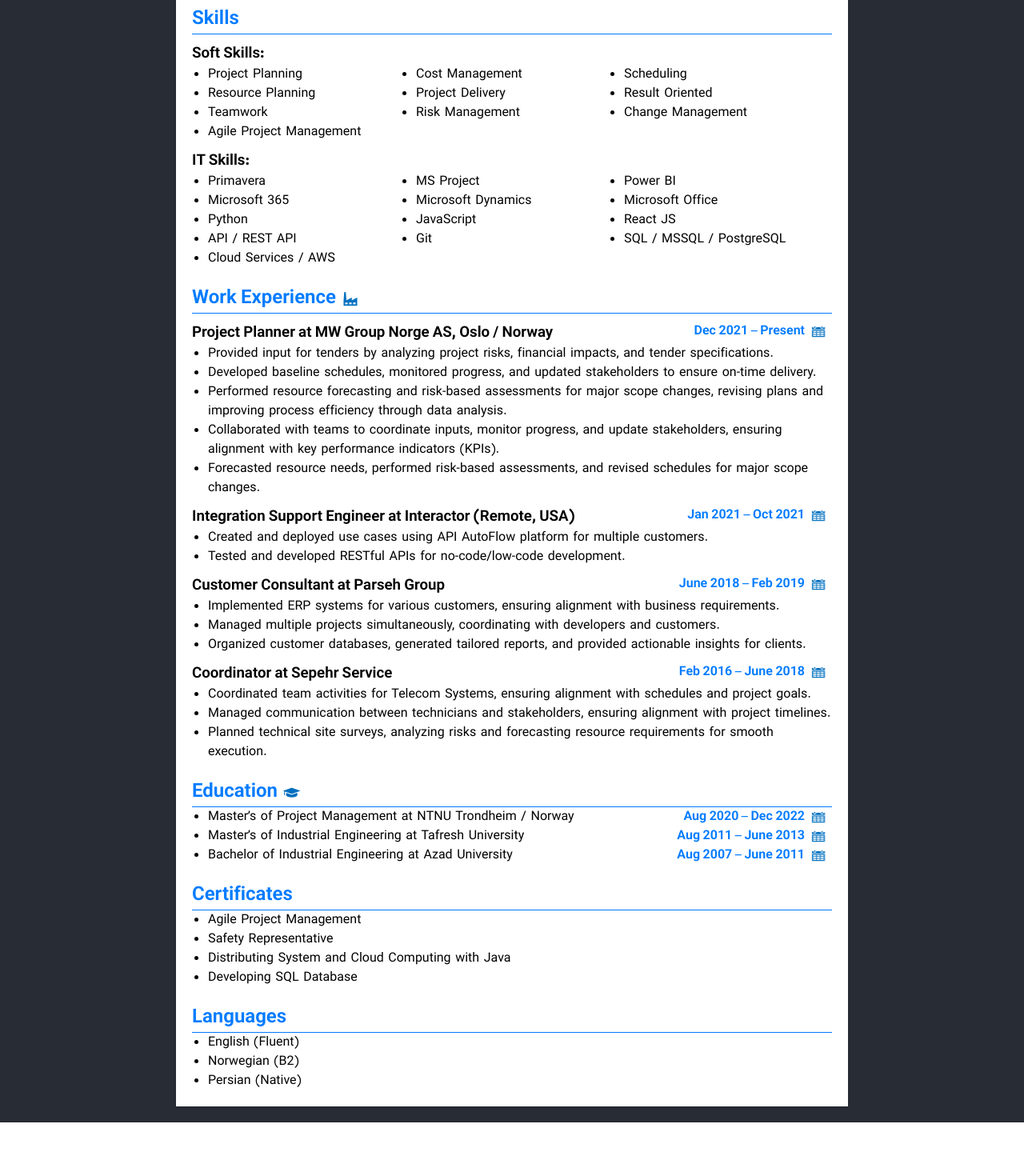
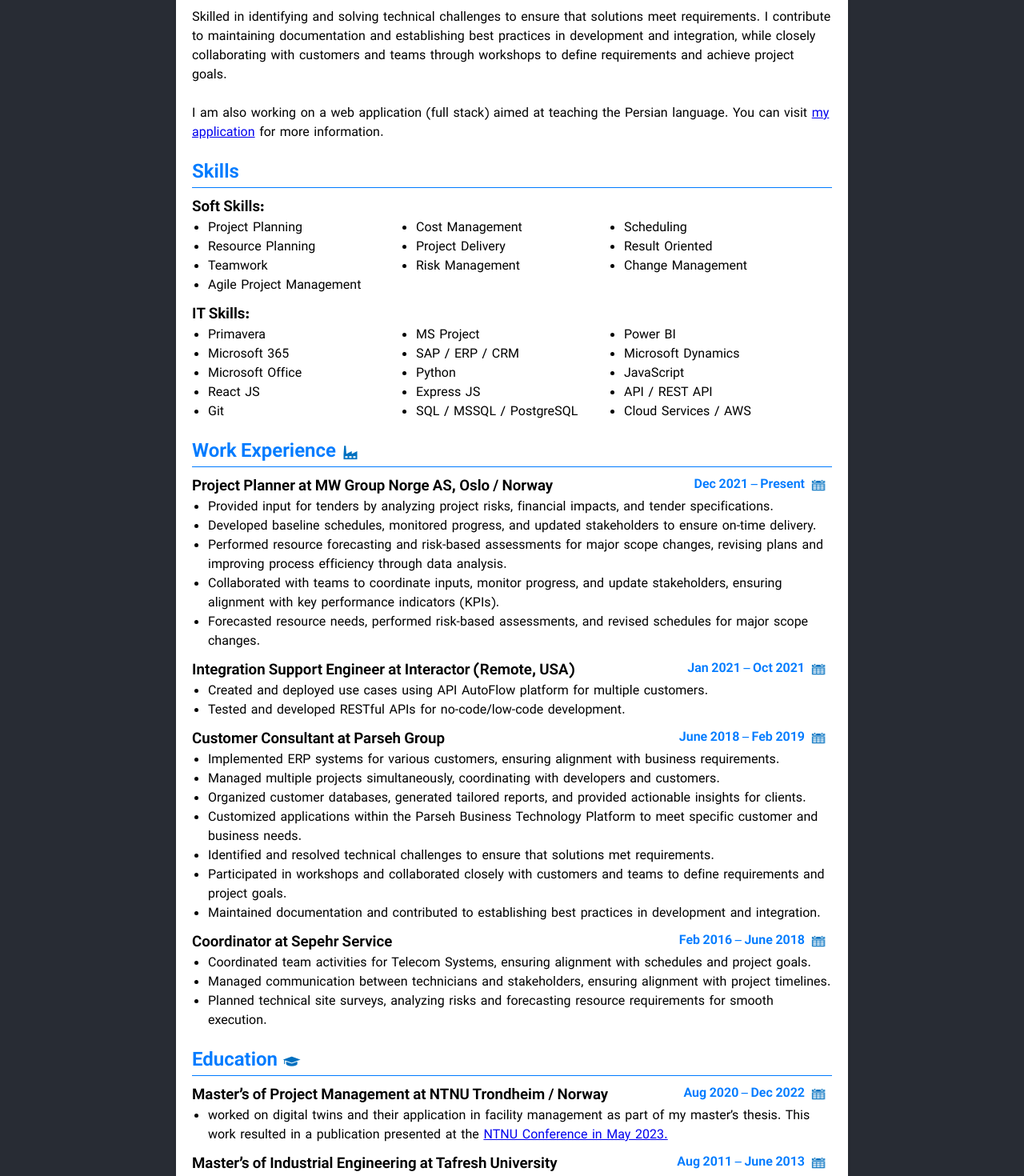
Before and after one commit to navidelyasi/QuizApp, a React (Vite) app: page /cv in a window 1280 px wide. Shown: the part 440-1910 px from the top of the page at 80% size. Before the commit the page ends 1843 px from the top, so only its background shows below. Built offline with nearby package versions, Linux system fonts and the light colour scheme; no server answers.

Commit message:
some bugs solved + cv updated

```diff
--- a/src/pages/Profile.jsx
+++ b/src/pages/Profile.jsx
@@ -34,6 +34,21 @@
         decision-making and fostering cross-functional collaboration to meet
         project objectives.
       </p>
+      <br />
+      <p>
+        Skilled in identifying and solving technical challenges to ensure that
+        solutions meet requirements. I contribute to maintaining documentation
+        and establishing best practices in development and integration, while
+        closely collaborating with customers and teams through workshops to
+        define requirements and achieve project goals.
+      </p>
+      <br />
+      <p>
+        I am also working on a web application (full stack) aimed at teaching
+        the Persian language. You can visit{" "}
+        <a href="https://navidelyasi.com/login">my application</a> for more
+        information.
+      </p>
       <h2 className="cv-title">Skills</h2>
       <h3>Soft Skills:</h3>
       <ul className="skills">
@@ -54,11 +69,13 @@
         <li>MS Project</li>
         <li>Power BI</li>
         <li>Microsoft 365</li>
+        <li>SAP / ERP / CRM</li>
         <li>Microsoft Dynamics</li>
         <li>Microsoft Office</li>
         <li>Python</li>
         <li>JavaScript</li>
         <li>React JS</li>
+        <li>Express JS</li>
         <li>API / REST API</li>
         <li>Git</li>
         <li>SQL / MSSQL / PostgreSQL</li>
@@ -151,6 +168,22 @@
           Organized customer databases, generated tailored reports, and provided
           actionable insights for clients.
         </li>
+        <li>
+          Customized applications within the Parseh Business Technology Platform
+          to meet specific customer and business needs.
+        </li>
+        <li>
+          Identified and resolved technical challenges to ensure that solutions
+          met requirements.
+        </li>
+        <li>
+          Participated in workshops and collaborated closely with customers and
+          teams to define requirements and project goals.
+        </li>
+        <li>
+          Maintained documentation and contributed to establishing best
+          practices in development and integration.
+        </li>
       </ul>
       <h3>
         Coordinator at Sepehr Service
@@ -185,8 +218,7 @@
           alt="work-exp"
         />
       </h2>
-      <ul>
-        <li>
+      <h3>
         Master’s of Project Management at NTNU Trondheim / Norway
         <span className="dates">
           Aug 2020 – Dec 2022
@@ -196,8 +228,20 @@
             alt="work-exp"
           />
         </span>
+      </h3>
+
+      <ul>
+        <li>
+          worked on digital twins and their application in facility management
+          as part of my master’s thesis. This work resulted in a publication
+          presented at the{" "}
+          <a href="https://doi.org/10.1088/1755-1315/1176/1/012001">
+            NTNU Conference in May 2023.
+          </a>
         </li>
-        <li>
+      </ul>
+
+      <h3>
         Master’s of Industrial Engineering at Tafresh University
         <span className="dates">
           Aug 2011 – June 2013
@@ -207,8 +251,8 @@
             alt="work-exp"
           />
         </span>
-        </li>
-        <li>
+      </h3>
+      <h3>
         Bachelor of Industrial Engineering at Azad University
         <span className="dates">
           Aug 2007 – June 2011
@@ -218,8 +262,8 @@
             alt="work-exp"
           />
         </span>
-        </li>
-      </ul>
+      </h3>
+
       <h2 className="cv-title">Certificates</h2>
       <ul>
         <li>Agile Project Management</li>
@@ -233,7 +277,6 @@
         <li>Norwegian (B2)</li>
         <li>Persian (Native)</li>
       </ul>
-
       <button
         className="profile-exit-button"
         onClick={() => {
```
Lines whose indentation alone changed are shown as unchanged.
